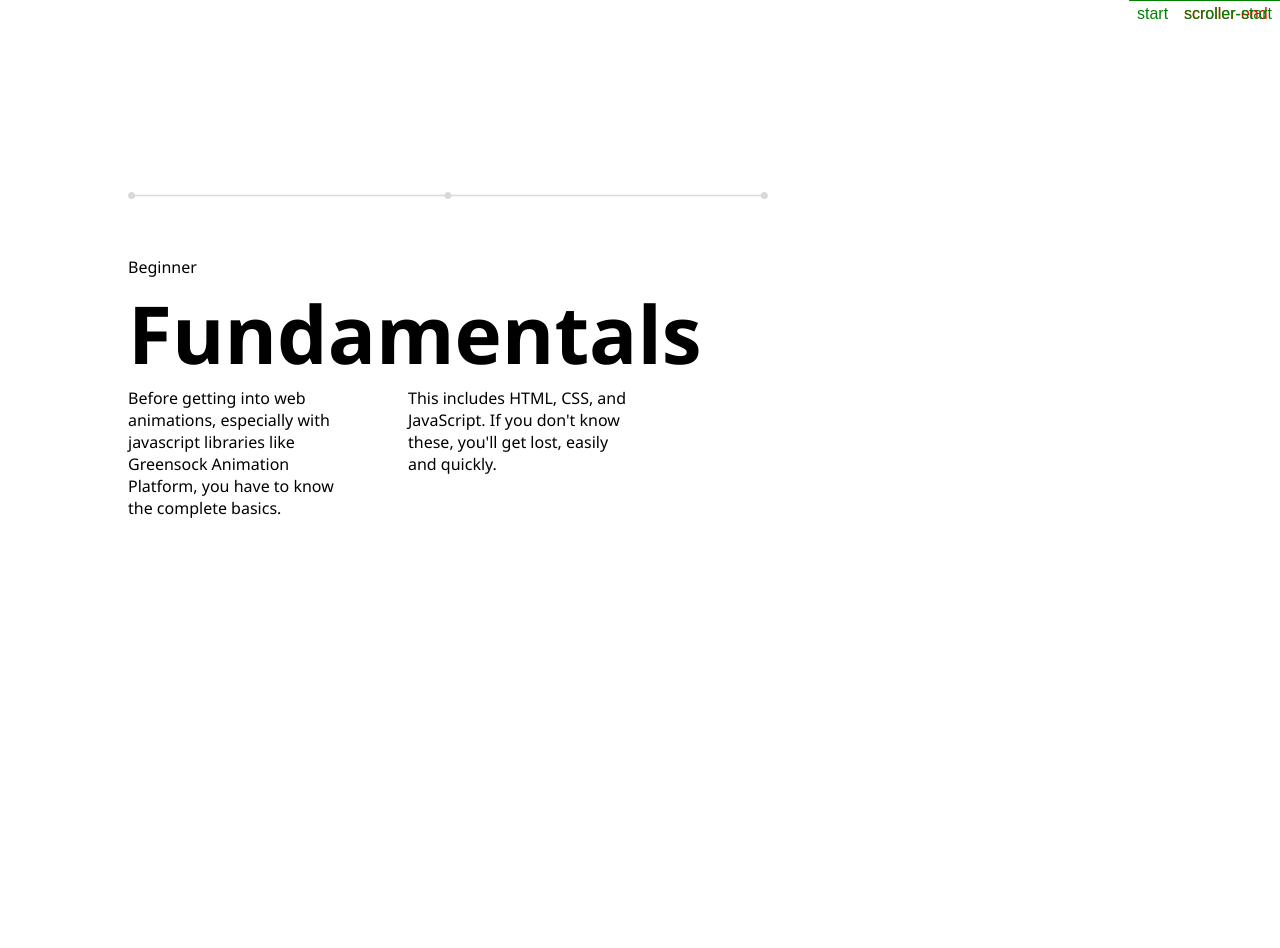
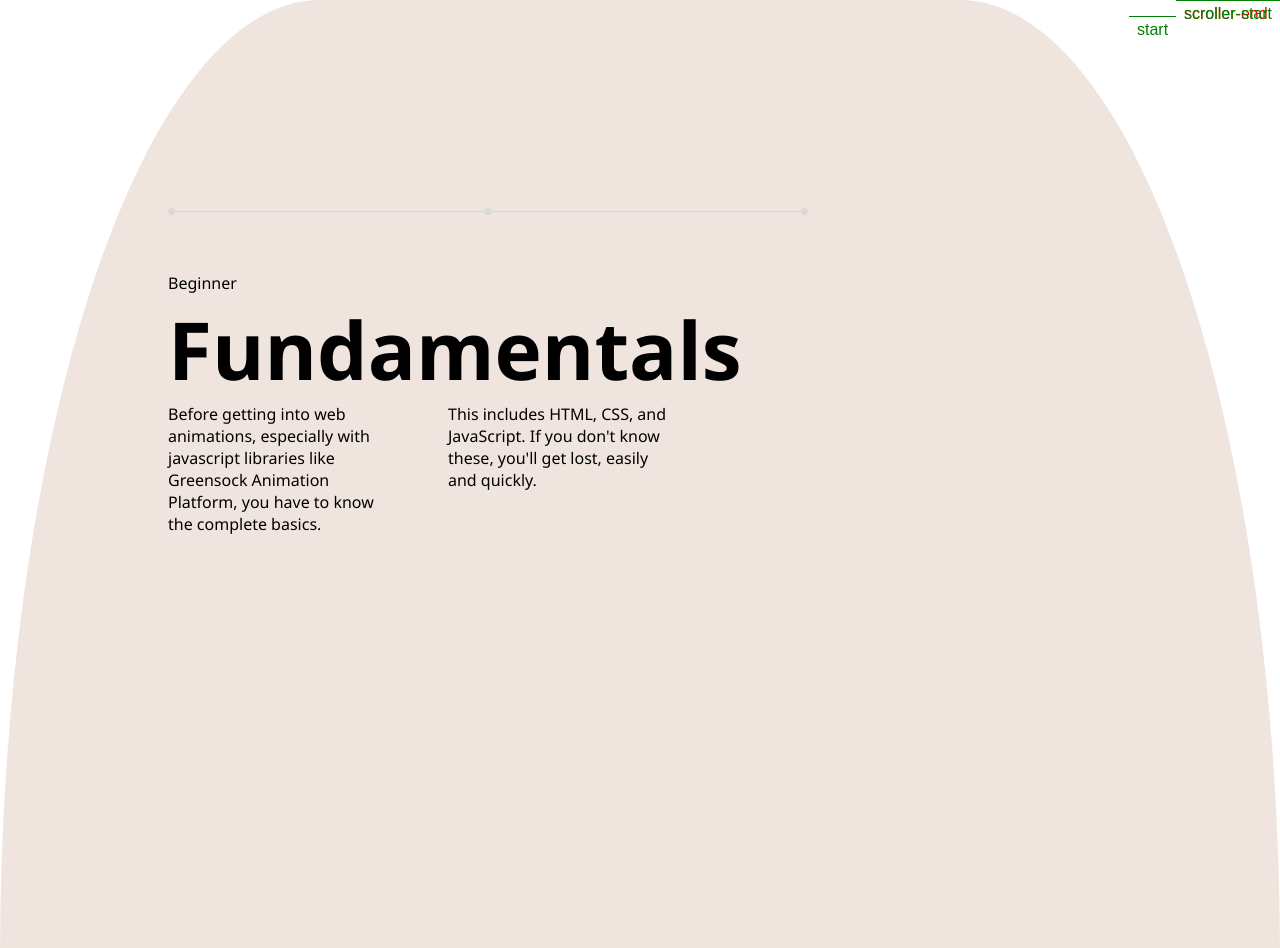
Before and after one commit to gabrielatwell1987/scroll-animation, a plain HTML site: page index.html in a window 1280 px wide. Shown: the top 948 px of the page. Drawn offline with nearby package versions, Linux system fonts and the light colour scheme.

Commit message:
Update style.css

```diff
--- a/style.css
+++ b/style.css
@@ -10,6 +10,10 @@ body {
 .wrapper {
     overflow-x: hidden;
     position: relative;
+
+    background-color: #F0E5DE;
+    border-radius: 25%;
+    padding: 1rem 2.5rem;
 }
 svg {
     position: absolute;
```
